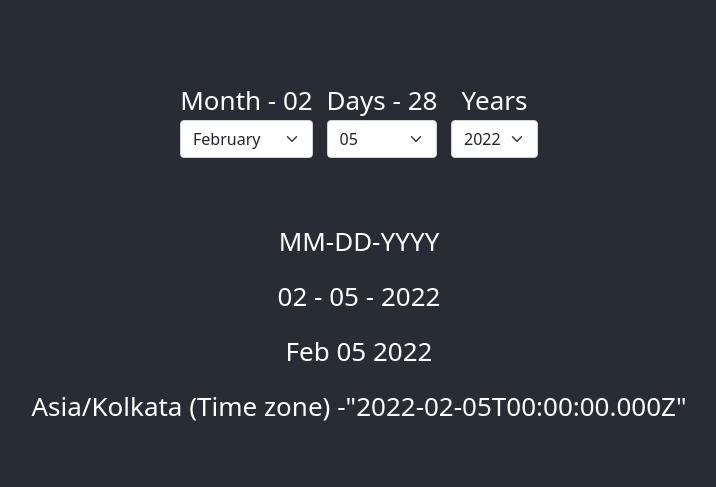
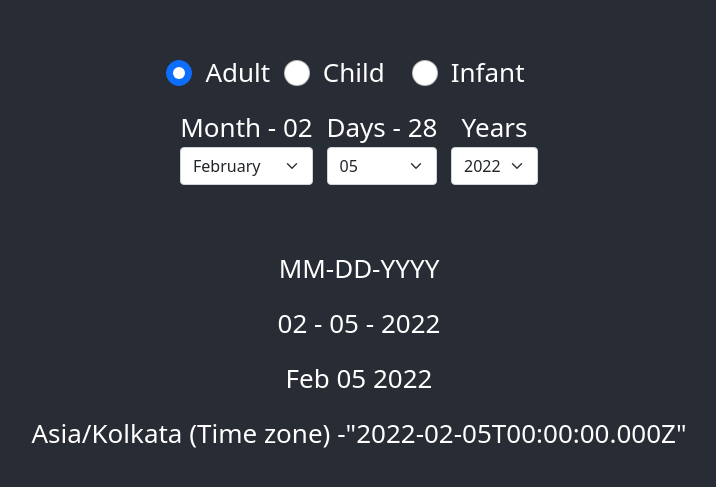
Before and after one commit to sethukumar0001/reactjs_date_picker, a React (Create React App) app: page / in a window 1280 px wide. Shown: the part 139-626 px from the top of the page, without its empty margins (281-997 px from the left). Built offline with nearby package versions, Linux system fonts and the light colour scheme.

Commit message:
updated code

```diff
--- a/src/App.js
+++ b/src/App.js
@@ -13,6 +13,7 @@ function App() {
 	const [currentMonthDays, setCurrentMonthDays] = useState(
 		moment("02", "MM").daysInMonth()
 	);
+	const [selectedType, setSelectedType] = useState("adult");
 	const [months] = useState([
 		{ label: "January", value: "01" },
 		{ label: "February", value: "02" },
@@ -58,6 +59,23 @@ function App() {
 		setCurrentYear(e.target.value);
 	};
 
+	const handleChangeType = (e) => {
+		setSelectedType(e);
+		if (e === "adult") {
+			findYears(
+				parseInt(moment().format("YYYY")) - 80,
+				moment().format("YYYY")
+			);
+		} else if (e === "child") {
+			findYears(
+				parseInt(moment().format("YYYY")) - 12,
+				moment().format("YYYY")
+			);
+		} else {
+			findYears(parseInt(moment().format("YYYY")) - 2, moment().format("YYYY"));
+		}
+	};
+
 	/* ------ function to find current month days ------ */
 
 	const findDays = (value) => {
@@ -89,6 +107,50 @@ function App() {
 	return (
 		<div className="App">
 			<header className="App-header">
+				<div className="d-flex justify-content-between">
+					<div class="form-check mb-3">
+						<input
+							class="form-check-input"
+							type="radio"
+							name="flexRadioDefault"
+							id="flexRadioDefault1"
+							checked={selectedType === "adult"}
+							onChange={() => handleChangeType("adult")}
+						/>
+						<label class="form-check-label" for="flexRadioDefault1">
+							Adult
+						</label>
+					</div>
+					&nbsp;&nbsp;
+					<div class="form-check">
+						<input
+							class="form-check-input"
+							type="radio"
+							name="flexRadioDefault"
+							id="flexRadioDefault1"
+							checked={selectedType === "child"}
+							onChange={() => handleChangeType("child")}
+						/>
+						<label class="form-check-label" for="flexRadioDefault1">
+							Child
+						</label>
+					</div>
+					&nbsp;&nbsp;&nbsp;&nbsp;
+					<div class="form-check">
+						<input
+							class="form-check-input"
+							type="radio"
+							name="flexRadioDefault"
+							id="flexRadioDefault1"
+							checked={selectedType === "infant"}
+							onChange={() => handleChangeType("infant")}
+						/>
+						<label class="form-check-label" for="flexRadioDefault1">
+							Infant
+						</label>
+					</div>
+					&nbsp;&nbsp;&nbsp;&nbsp;
+				</div>
 				<div className="d-flex justify-content-between">
 					<div>
 						<label>Month - {currentMonth}</label>
```
